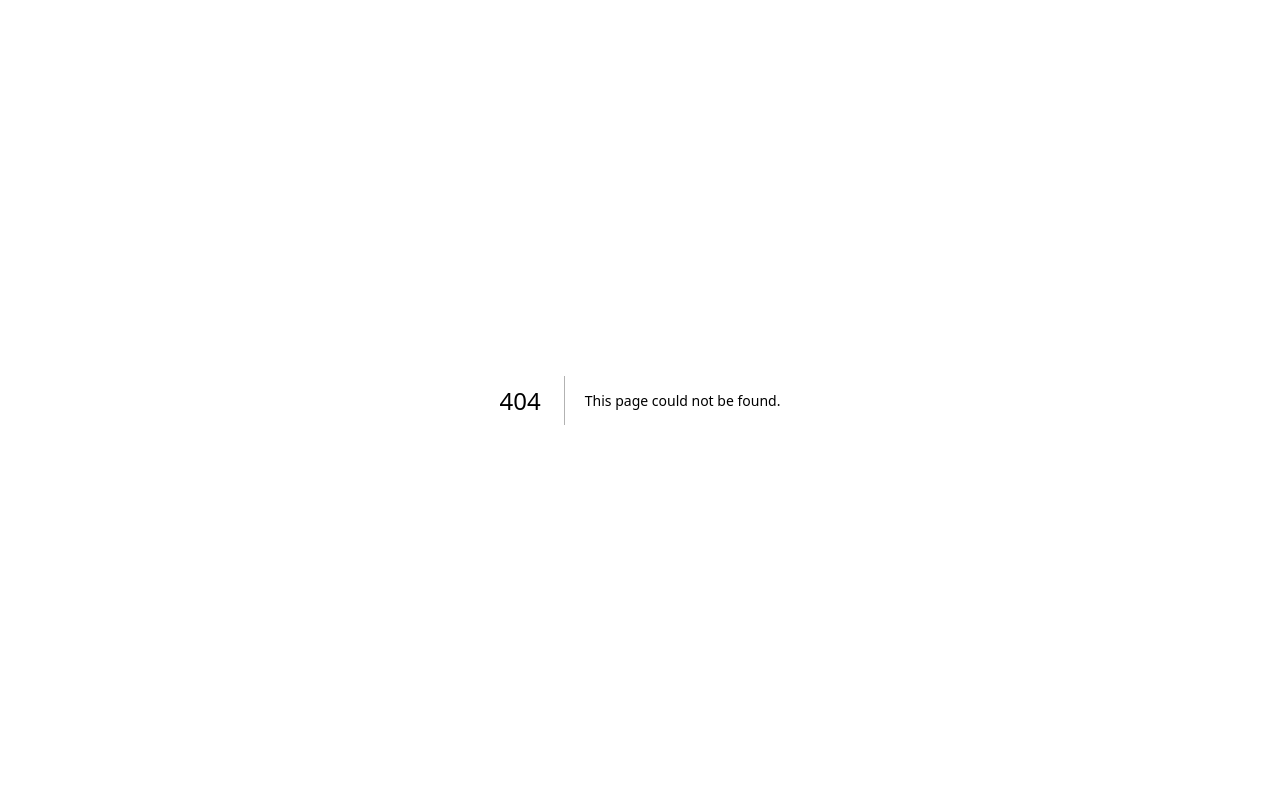
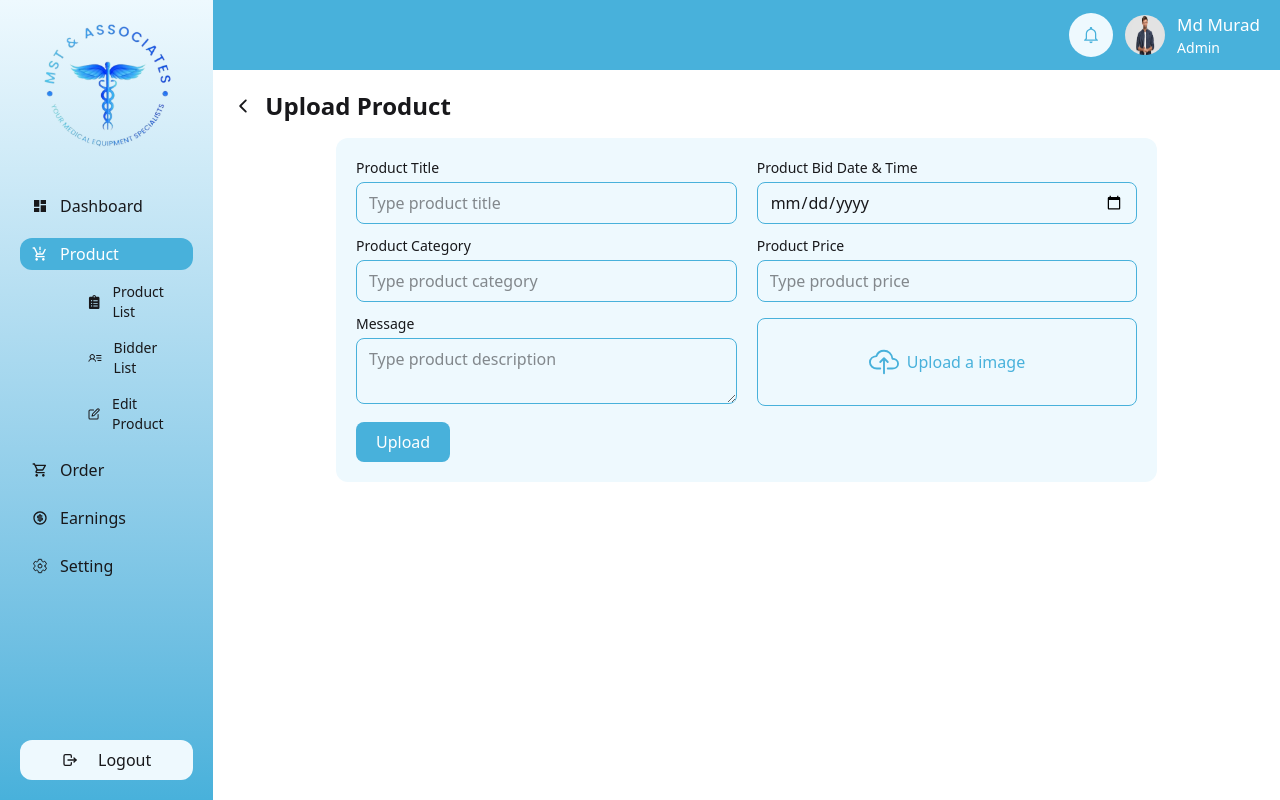
Before and after one commit to murad403/medical-equipment, a Next.js app: page /seller/product in a window 1280 px wide. Before the commit this address had no page. Built offline with nearby package versions, Linux system fonts and the light colour scheme.

Commit message:
product submenu and upload product form

```diff
--- a/app/components/contact/ContactForm.tsx
+++ b/app/components/contact/ContactForm.tsx
@@ -29,7 +29,7 @@ const ContactForm = () => {
                     <p className="text-sm">info@mstassociate.com <br /> support@mstassociate.com</p>
                 </div>
             </div>
-            <div className="w-full md:w-[75%] bg-normal rounded-xl p-5">
+            <div className="w-full md:w-[75%] bg-normal rounded-xl md:p-5 p-2">
                 <h3 className="text-2xl font-semibold text-center mb-4">Send Us a Message</h3>
                 <form className="space-y-3" onSubmit={handleSubmit(onSubmit)}>
                     <div className="flex flex-col md:flex-row md:gap-5 gap-3 items-center">
--- /dev/null
+++ b/app/seller/product/page.tsx
@@ -0,0 +1,75 @@
+"use client";
+import NavigateButton from "@/app/shared/NavigateButton";
+import { SubmitHandler, useForm } from "react-hook-form";
+import { IoCloudUploadOutline } from "react-icons/io5";
+
+type TInputs = {
+    title: string;
+    bidDateTime: string;
+    category: number;
+    price: number;
+    image: string;
+    description: string;
+}
+
+const page = () => {
+    const { register, handleSubmit, watch, formState: { errors }} = useForm<TInputs>()
+    const onSubmit: SubmitHandler<TInputs> = (data) =>{
+      console.log(data);
+    }
+    return (
+        <div>
+            <NavigateButton text={"Upload product"}></NavigateButton>
+            <div className="flex justify-center mt-3 md:mt-4">
+                <form className="space-y-3 w-full md:w-[80%] bg-normal rounded-xl md:p-5 p-2" onSubmit={handleSubmit(onSubmit)}>
+                    <div className="flex flex-col md:flex-row md:gap-5 gap-3 items-center">
+                        <div className="w-full">
+                            <label className="text-sm font-medium block mb-1">Product Title</label>
+                            <input type="text" className="w-full appearance-none outline-none border border-hard rounded-lg py-2 px-3" placeholder="Type product title" {...register("title", {required: true})} />
+                            {errors.title && <span>Product title is required</span>}
+                        </div>
+                        <div className="w-full">
+                            <label className="text-sm font-medium block mb-1">Product Bid Date & Time</label>
+                            <input type="date" className="w-full appearance-none outline-none border border-hard rounded-lg py-2 px-3" placeholder="Type product bid date & time" {...register("bidDateTime", {required: true})} />
+                            {errors.bidDateTime && <span>Product bid date & time is required</span>}
+                        </div>
+                    </div>
+                    <div className="flex flex-col md:flex-row md:gap-5 gap-3 items-center">
+                        <div className="w-full">
+                            <label className="text-sm font-medium block mb-1">Product Category</label>
+                            <input type="text" className="w-full appearance-none outline-none border border-hard rounded-lg py-2 px-3" placeholder="Type product category" {...register("category", {required: true})} />
+                            {errors.category && <span>Product category is required</span>}
+                        </div>
+                        <div className="w-full">
+                            <label className="text-sm font-medium block mb-1">Product Price</label>
+                            <input type="number" className="w-full appearance-none outline-none border border-hard rounded-lg py-2 px-3" placeholder="Type product price" {...register("price", {required: true})} />
+                            {errors.price && <span>Product price is required</span>}
+                        </div>
+                    </div>
+                    <div className="flex flex-col md:flex-row md:gap-5 gap-3 items-center">
+                        <div className="md:w-1/2 w-full">
+                            <label className="text-sm font-medium block mb-1">Message</label>
+                            <textarea className="w-full appearance-none outline-none border border-hard rounded-lg py-2 px-3" placeholder="Type product description" {...register("description", {required: true})} />
+                            {errors.description && <span>Product description is required</span>}
+                        </div>
+                        <div className="w-full md:w-1/2 border border-hard rounded-lg py-7 flex items-center justify-center gap-7">
+                                                <div className="flex items-center gap-2 text-hard">
+                                                    <label htmlFor="image" className="cursor-pointer ">
+                                                        <IoCloudUploadOutline size={30}/>
+                                                    </label>
+                                                    <p >Upload a image</p>
+                                                </div>
+                                                <input id="image" type="file" className="hidden" {...register("image", {required: true})} />
+                                                {errors.image && <span>Image is required</span>}
+                                            </div>
+                    </div>
+                    <div className="">
+                        <button className="bg-hard py-2 px-5 rounded-lg text-white" type="submit">Upload</button>
+                    </div>
+                </form>
+            </div>
+        </div>
+    );
+};
+
+export default page;
--- a/app/seller/seller-data/sellerMenu.ts
+++ b/app/seller/seller-data/sellerMenu.ts
@@ -1,11 +1,19 @@
 import { MdDashboard, MdOutlineShoppingCart, MdProductionQuantityLimits } from "react-icons/md";
 import { RiMoneyDollarCircleLine } from "react-icons/ri";
 import { IoSettingsOutline } from "react-icons/io5";
+import { FiEdit } from "react-icons/fi";
+import { FaClipboardList } from "react-icons/fa";
+import { PiUserList } from "react-icons/pi";
 
 type TSellerMenu = {
    path: string;
    route: string;
    icon: any;
+   product?: {
+    path: string;
+    route: string;
+    icon: any;
+   }[];
 }
 const sellerMenu: TSellerMenu[] = [
     {
@@ -16,7 +24,12 @@ const sellerMenu: TSellerMenu[] = [
     {
         path: "Product",
         route: "/seller/product",
-        icon: MdProductionQuantityLimits
+        icon: MdProductionQuantityLimits,
+        product: [
+            {path: "Product List",route: "/seller/product/product-list", icon: FaClipboardList },
+            {path: "Bidder List",route: "/seller/product/bidder-list", icon: PiUserList },
+            {path: "Edit Product",route: "/seller/product/edit-product", icon: FiEdit}
+        ]
     },
     {
         path: "Order",
--- a/app/seller/seller-shared/SellerHeading.tsx
+++ b/app/seller/seller-shared/SellerHeading.tsx
@@ -17,7 +17,7 @@ const SellerHeading = () => {
         router.push("/seller/notification")
     }
     return (
-        <div className='bg-hard py-3 md:px-5 px-3 flex w-full items-center md:justify-end justify-between'>
+        <div className='bg-hard py-3 md:px-5 px-3 flex w-full items-center md:justify-end justify-between sticky top-0 z-10'>
             <div className="block md:hidden">
                 <input id="my-drawer" type="checkbox" className="drawer-toggle" />
                 <div className="drawer-content">
@@ -32,6 +32,18 @@ const SellerHeading = () => {
                     sellerMenu.map(link =>
                         <li key={link?.path}>
                             <Link onClick={() =>setActive(link.route)} className={`flex gap-3 px-3 rounded-xl items-center text-[16px] font-medium py-1 ${active === link.route ? "bg-hard text-white" : ""}`} href={link?.route}>{link?.icon && <link.icon/>}{link?.path}</Link>
+                            {
+                                link?.product &&
+                                <ul className={`${active === "/seller/product" ? "block" : "hidden"} space-y-2 mt-2`}>
+                                    {
+                                        link?.product.map(link =>
+                                            <li key={link?.path}>
+                                                <Link onClick={() =>setActive(link.route)} className={`ml-14 flex gap-3 px-3 rounded-xl items-center text-sm font-medium py-1 ${active === link.route ? "bg-hard text-white" : ""}`} href={link?.route}>{link?.icon && <link.icon/>}{link?.path}</Link>
+                                            </li>
+                                        )
+                                    }
+                                </ul>
+                            }
                         </li>
                     )
                     }
--- a/app/seller/seller-shared/SellerMenu.tsx
+++ b/app/seller/seller-shared/SellerMenu.tsx
@@ -11,7 +11,7 @@ const SellerMenu = () => {
     const pathName = usePathname();
     const [active, setActive] = useState(pathName);
     return (
-        <div className="bg-gradient-to-t flex flex-col justify-between to-normal from-hard py-5 px-5 min-h-full">
+        <div className="bg-gradient-to-t flex flex-col justify-between to-normal from-hard py-5 px-5 min-h-screen sticky top-0">
             <ul className="space-y-4">
                 <li className="mb-10">
                     <Link className="flex justify-center" href={"/"}>
@@ -22,6 +22,18 @@ const SellerMenu = () => {
                     sellerMenu.map(link =>
                         <li key={link?.path}>
                             <Link onClick={() =>setActive(link.route)} className={`flex gap-3 px-3 rounded-xl items-center text-[16px] font-medium py-1 ${active === link.route ? "bg-hard text-white" : ""}`} href={link?.route}>{link?.icon && <link.icon/>}{link?.path}</Link>
+                            {
+                                link?.product &&
+                                <ul className={`${active === "/seller/product" ? "block" : "hidden"} space-y-2 mt-2`}>
+                                    {
+                                        link?.product.map(link =>
+                                            <li key={link?.path}>
+                                                <Link onClick={() =>setActive(link.route)} className={`ml-14 flex gap-3 px-3 rounded-xl items-center text-sm font-medium py-1 ${active === link.route ? "bg-hard text-white" : ""}`} href={link?.route}>{link?.icon && <link.icon/>}{link?.path}</Link>
+                                            </li>
+                                        )
+                                    }
+                                </ul>
+                            }
                         </li>
                     )
                 }
```
